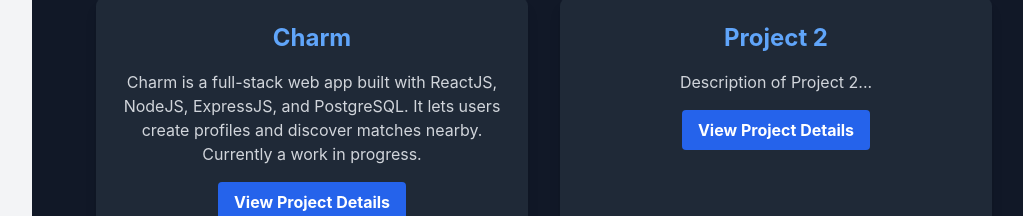
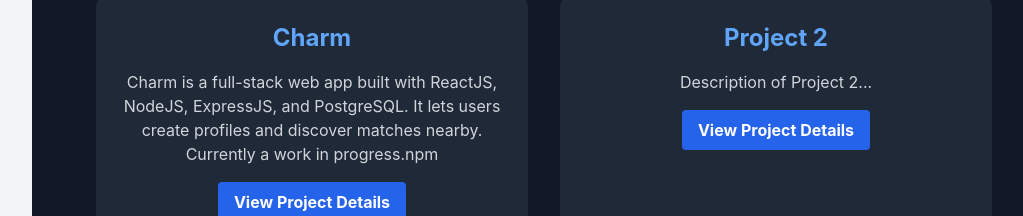
Before and after one commit to FilTatarnik/2024-portfolio, a React (Create React App) app: page / in a window 1280 px wide. Shown: the part 2066-2282 px from the top of the page, without its empty margins (224-1247 px from the left). Built offline with nearby package versions, Linux system fonts and the light colour scheme.

Commit message:
Filling it out

```diff
--- a/src/components/Hero.js
+++ b/src/components/Hero.js
@@ -26,7 +26,7 @@
         </div>
         <div className="bg-gray-800 p-6 rounded-lg shadow-lg hover:shadow-xl transition-shadow duration-300">
           <h3 className="text-2xl font-bold mb-4 text-blue-400">Charm</h3>
-          <p className="text-gray-300 mb-4">Charm is a full-stack web app built with ReactJS, NodeJS, ExpressJS, and PostgreSQL. It lets users create profiles and discover matches nearby. Currently a work in progress.</p>
+          <p className="text-gray-300 mb-4">Charm is a full-stack web app built with ReactJS, NodeJS, ExpressJS, and PostgreSQL. It lets users create profiles and discover matches nearby. Currently a work in progress.npm</p>
           <button onClick={openModal} className="bg-blue-600 hover:bg-blue-700 text-white font-bold py-2 px-4 rounded">
             View Project Details
           </button>
```
